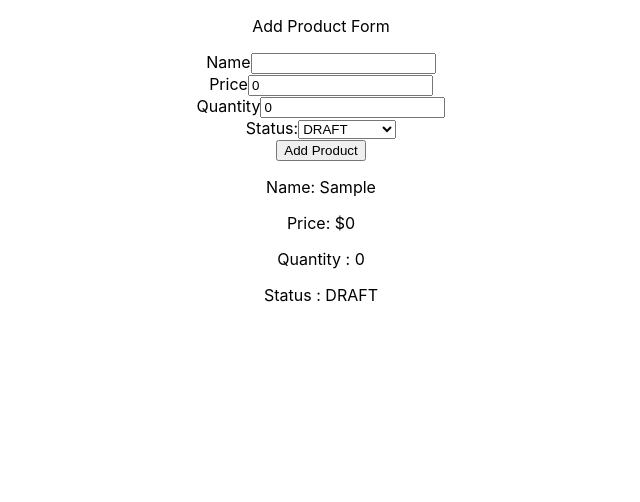
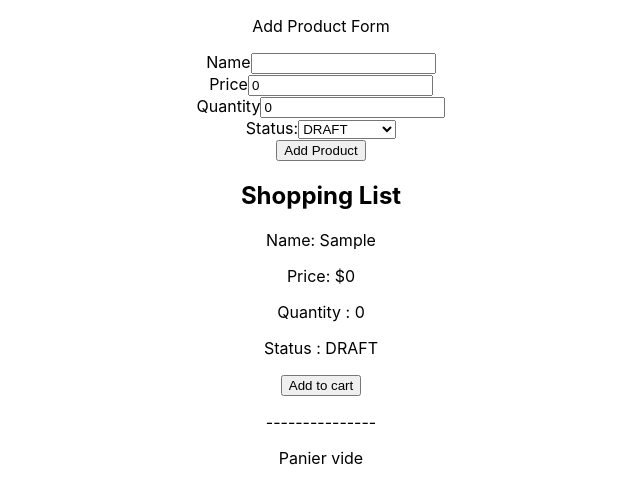
Before and after one commit to yehezkellandau/mini-shopping-cart, a React (Create React App) app: page / in a window 1280 px wide. Both pictures are taken after typing "Sample" into the empty fields and a click on the button "Add Product". Shown: the top 502 px of the page, without its empty margins (319-959 px from the left). Built offline with nearby package versions, Linux system fonts and the light colour scheme.

Commit message:
ShoppingCart component creation, add to cart feature

```diff
--- a/src/App.tsx
+++ b/src/App.tsx
@@ -3,18 +3,24 @@ import Form from './components/Form'
 import './App.css';
 import { Product } from './types/types';
 import ProductList from './components/ProductList';
+import ShoppingCart from './components/ShoppingCart';
 
 function App() {
   const [products, setProducts] = useState<Product[]>([])
+  const [cartProducts, setCartProducts] = useState<Product[]>([]);
 
   const addNewProduct = ((product:Product) => {
     setProducts((prevProduct) => [...prevProduct, product])
+  })
+  const addToCart = ((product: Product)=> {
+    setCartProducts((prevProduct) => [...prevProduct, product]);
   })
 
   return (
     <div className="App">
       <Form onClick={addNewProduct} />
-      <ProductList products={products} />
+      <ProductList products={products} addToCart={addToCart} />
+      <ShoppingCart products={cartProducts} />
     </div>
   );
 }
--- a/src/components/ProductCard.tsx
+++ b/src/components/ProductCard.tsx
@@ -1,10 +1,12 @@
-import { Product } from "../types/types";
+import { Product, AddToCartType } from "../types/types";
+import Button from "./Button";
 
 interface ProductCardProps {
     product: Product;
+    addToCart?: AddToCartType;
 }
 
-const ProductCard = (({product} : ProductCardProps)=> {
+const ProductCard = (({ product, addToCart }: ProductCardProps) => {
     const { name, price, quantity, status } = product;
     return (
         <>
@@ -12,6 +14,14 @@ const ProductCard = (({product} : ProductCardProps)=> {
             <p>Price: ${price}</p>
             <p>Quantity : {quantity}</p>
             <p>Status : {status}</p>
+            {addToCart && (
+                <Button
+                    label="Add to cart"
+                    onClick={() => {
+                        addToCart(product);
+                    }}
+                />
+            )}
         </>
     )
 })
--- a/src/components/ProductList.tsx
+++ b/src/components/ProductList.tsx
@@ -1,19 +1,23 @@
-import { Product } from "../types/types";
+import { Product, AddToCartType } from "../types/types";
 import ProductCard from "./ProductCard";
 
 interface ProductListProps {
     products: Product[];
+    addToCart: AddToCartType;
 }
 
-const ProductList = (({products}: ProductListProps) => {
+const ProductList = (({products, addToCart}: ProductListProps) => {
     if (products.length === 0) return <p>Products List Empty</p>
     return (
         <div>
+            <h2>Shopping List</h2>
             {products.map((product) => (
                 <article key={product.name}>
                     <ProductCard
                     product={product}
+                    addToCart={addToCart}
                     />
+                    <p>---------------</p>
                 </article>
             ))}
         </div>
--- /dev/null
+++ b/src/components/ShoppingCart.tsx
@@ -0,0 +1,22 @@
+import { Product } from "../types/types";
+import ProductCard from "./ProductCard";
+
+interface ShoppingCartProps {
+    products: Product[];
+}
+
+const ShoppingCart = ({ products }: ShoppingCartProps)=>{
+    if (products.length === 0) return <p>Panier vide</p>;
+  return (
+    <div>
+        <h2>Shopping Cart</h2>
+      {products.map((product) => (
+        <div key={product.name}>
+          <ProductCard product={product} />
+          <p>---------------</p>
+        </div>
+      ))}
+    </div>
+  );
+};
+export default ShoppingCart;
--- a/src/types/types.ts
+++ b/src/types/types.ts
@@ -11,3 +11,4 @@ export type Product = {
 }
 export type StateNameType = "name" | "price" | "quantity" | "status";
 export type OnChangeType = (stateName: StateNameType, value: string) => void;
+export type AddToCartType = (product: Product) => void;
```
